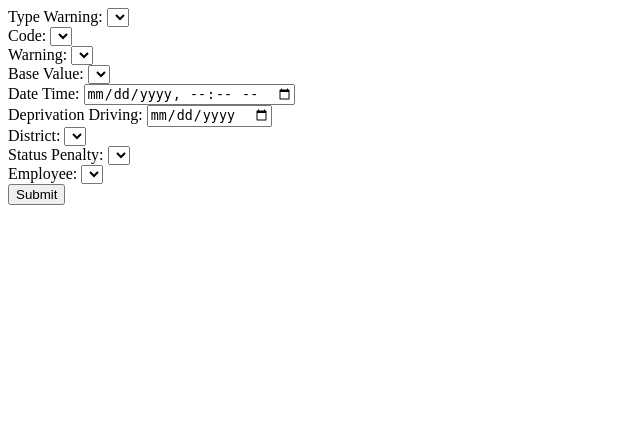
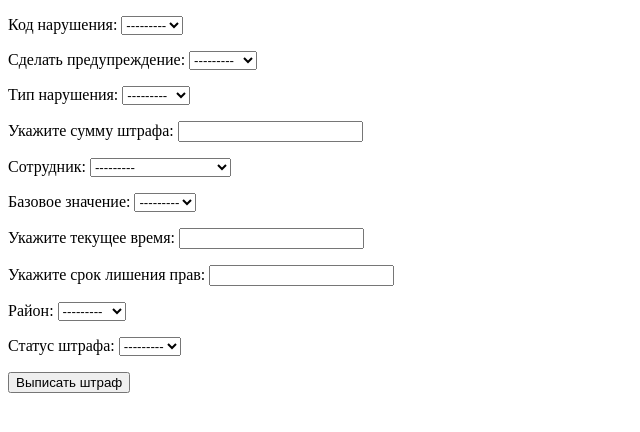
Before and after one commit to Toha11rs/ais_gibdd, a Django app: page /penalty/1/ in a window 1280 px wide. Shown: the top 432 px of the page, without its empty margins (0-640 px from the left). Run offline with Django 4.2, Linux system fonts and the light colour scheme; tables that the repository leaves empty hold one stand-in row (values such as "Sample post"); lists and menus that the app fills with data are empty.

Commit message:
New Penalty

```diff
--- a/ais/models.py
+++ b/ais/models.py
@@ -72,7 +72,7 @@ class Car(models.Model):
 
 
 ###################################
-# VIOLATION
+# PENALTY
 ###################################
 
 class TypeWarning(models.Model):
@@ -105,21 +105,6 @@ class GetWarning(models.Model):
         return f"{self.GetWarning}"
 
 
-class Violation(models.Model):
-    typeWarning = models.ForeignKey(TypeWarning, on_delete=models.CASCADE)
-    code = models.ForeignKey(CodeWarning, on_delete=models.CASCADE)
-    warning = models.ForeignKey(GetWarning, on_delete=models.CASCADE)
-    driver = models.ForeignKey(Driver, on_delete=models.CASCADE)
-
-    class Meta:
-        db_table = 'violation'
-
-
-###################################
-# PENALTY
-###################################
-
-
 class BaseValue (models.Model):
     BaseValue = models.IntegerField()
 
@@ -131,7 +116,7 @@ class BaseValue (models.Model):
 
 
 class District (models.Model):
-    District = models.CharField(max_length=100)
+    District = models.CharField(max_length=200)
 
     class Meta:
         db_table = 'district'
@@ -172,14 +157,31 @@ class Employee(models.Model):
 
 
 class Penalty (models.Model):
+    driver = models.ForeignKey(Driver, on_delete=models.CASCADE)
+    typeWarning = models.ForeignKey(TypeWarning, on_delete=models.CASCADE)
+    code = models.ForeignKey(CodeWarning, on_delete=models.CASCADE)
+    warning = models.ForeignKey(GetWarning, on_delete=models.CASCADE)
     PeymantPenalty = models.IntegerField()
-    BaseValue = models.ForeignKey(BaseValue, on_delete=models.CASCADE)
-    DateTime = models.DateTimeField()
-    DeprivationDriving = models.DateField()
-    Disrict = models.ForeignKey(District, on_delete=models.CASCADE)
-    StatusPenalty = models.ForeignKey(StatusPenalty, on_delete=models.CASCADE)
-    Employee = models.ForeignKey(Employee, on_delete=models.CASCADE)
-    Violation = models.ForeignKey(Violation, on_delete=models.CASCADE)
+    baseValue = models.ForeignKey(BaseValue, on_delete=models.CASCADE)
+    DateTime = models.IntegerField()
+    deprivationDriving = models.IntegerField()
+    district = models.ForeignKey(District, on_delete=models.CASCADE)
+    statusPenalty = models.ForeignKey(StatusPenalty, on_delete=models.CASCADE)
+    employee = models.ForeignKey(Employee, on_delete=models.CASCADE)
 
     class Meta:
         db_table = 'penalty'
+
+###################################
+# VIOLATION
+###################################
+
+
+class Violation(models.Model):
+    typeWarning = models.ForeignKey(TypeWarning, on_delete=models.CASCADE)
+    code = models.ForeignKey(CodeWarning, on_delete=models.CASCADE)
+    warning = models.ForeignKey(GetWarning, on_delete=models.CASCADE)
+    driver = models.ForeignKey(Driver, on_delete=models.CASCADE)
+
+    class Meta:
+        db_table = 'violation'
--- a/ais/views.py
+++ b/ais/views.py
@@ -1,9 +1,7 @@
 from django.shortcuts import render, redirect, get_object_or_404
-from ais.models import Driver, DriverLicense, Car, Penalty, BaseValue, District, StatusPenalty, Employee, Violation, TypeWarning, CodeWarning, GetWarning, District, BaseValue, StatusPenalty, Position, Employee, Violation, Penalty
+from ais.models import Driver, DriverLicense, Car
 from base.forms import SearchForm, ViolationForm, PenaltyForm
 from django.contrib import messages
-from django.http import HttpResponse
-from django.http import HttpResponseRedirect
 
 
 def search_driver_license(request):
@@ -38,9 +36,9 @@ def car_info(request, driver_license_id):
     if request.method == 'POST':
         form = ViolationForm(request.POST)
         if form.is_valid():
-            violation = form.save(commit=False)
-            violation.driver = driver
-            violation.save()
+            penalty = form.save(commit=False)
+            penalty.driver = driver
+            penalty.save()
             messages.success(request, 'Штраф успешно создан')
             return redirect('car_info', driver_license_id=driver_license_id)
         else:
@@ -53,37 +51,27 @@ def car_info(request, driver_license_id):
     return render(request, 'base/search.html', context)
 
 
-def penalty_view(request, driver_id):
-    driver = Driver.objects.get(id=driver_id)
+def penalty_view(request, driver_license_id):
+    driver_license = get_object_or_404(DriverLicense, pk=driver_license_id)
+    driver = driver_license.driver
 
     if request.method == 'POST':
-        violation_form = ViolationForm(request.POST)
-        penalty_form = PenaltyForm(request.POST)
-        if violation_form.is_valid() and penalty_form.is_valid():
-            type_warning = TypeWarning.objects.get(
-                id=request.POST['type_warning'])
-            code_warning = CodeWarning.objects.get(
-                id=request.POST['code_warning'])
-            get_warning = GetWarning.objects.get(
-                id=request.POST['get_warning'])
+        form = PenaltyForm(request.POST)
+        if form.is_valid():
+            penalty = form.save(commit=False)
+            penalty.driver = driver
+            penalty.save()
+            messages.success(request, 'Штраф успешно создан')
+            return redirect('car_info', driver_license_id=driver_license_id)
+        else:
+            messages.error(request, 'Ошибка при созданни штрафа')
+    else:
+        form = PenaltyForm()
 
-            # Сохранение новой записи Violation в базу данных
-            violation = Violation.objects.create(
-                typeWarning=type_warning,
-                code=code_warning,
-                warning=get_warning,
-                driver=driver
-            )
+    context = {
+        'driver': driver,
+        'form': form
 
-            # Сохранение новой записи Penalty в базу данных
-            penalty = penalty_form.save(commit=False)
-            penalty.Violation = violation
-            penalty.save()
+    }
 
-            return HttpResponseRedirect(f'/driver/{driver_id}/')
-
-    else:
-        violation_form = ViolationForm()
-        penalty_form = PenaltyForm()
-
-    return render(request, 'base/penalty.html', {'violation_form': violation_form, 'penalty_form': penalty_form})
+    return render(request, 'base/penalty.html', context)
--- a/base/forms.py
+++ b/base/forms.py
@@ -1,7 +1,5 @@
 from django import forms
 from ais.models import TypeWarning, CodeWarning, GetWarning, Violation, Penalty, BaseValue, District, StatusPenalty, Employee
-from django.forms.widgets import DateTimeInput
-from django.views.generic.edit import CreateView
 
 
 class SearchForm(forms.Form):
@@ -14,7 +12,7 @@ class ViolationForm(forms.ModelForm):
         queryset=TypeWarning.objects.all(), label="Тип нарушения")
     code = forms.ModelChoiceField(
         queryset=CodeWarning.objects.all(), label="Код нарушения")
-    warning = forms.ModelChoiceField(
+    GetWarning = forms.ModelChoiceField(
         queryset=GetWarning.objects.all(), label="Сделать предупреждение")
 
     class Meta:
@@ -23,21 +21,34 @@ class ViolationForm(forms.ModelForm):
 
 
 class PenaltyForm(forms.ModelForm):
-    BaseValue = forms.ModelChoiceField(
+    typeWarning = forms.ModelChoiceField(
+        queryset=TypeWarning.objects.all(), label="Тип нарушения")
+
+    code = forms.ModelChoiceField(
+        queryset=CodeWarning.objects.all(), label="Код нарушения")
+
+    warning = forms.ModelChoiceField(
+        queryset=GetWarning.objects.all(), label="Сделать предупреждение")
+
+    PeymantPenalty = forms.IntegerField(label="Укажите сумму штрафа")
+
+    DateTime = forms.IntegerField(label="Укажите текущее время")
+
+    deprivationDriving = forms.IntegerField(label="Укажите срок лишения прав")
+
+    baseValue = forms.ModelChoiceField(
         queryset=BaseValue.objects.all(), label="Базовое значение")
 
-    District = forms.ModelChoiceField(
+    district = forms.ModelChoiceField(
         queryset=District.objects.all(), label="Район")
 
-    StatusPenalty = forms.ModelChoiceField(
+    statusPenalty = forms.ModelChoiceField(
         queryset=StatusPenalty.objects.all(), label="Статус штрафа")
 
-    Employee = forms.ModelChoiceField(
+    employee = forms.ModelChoiceField(
         queryset=Employee.objects.all(), label="Сотрудник")
-    Violation = forms.ModelChoiceField(
-        queryset=Violation.objects.all(), label="Нарушение")
 
     class Meta:
         model = Penalty
-        fields = ['PeymantPenalty', 'BaseValue', 'DateTime',
-                  'District', 'StatusPenalty', 'Employee', 'Violation']
+        fields = ['code', 'warning', 'typeWarning', 'PeymantPenalty', 'employee', 'baseValue', 'DateTime',
+                  'deprivationDriving', 'district', 'statusPenalty']
--- a/base/urls.py
+++ b/base/urls.py
@@ -22,6 +22,6 @@ urlpatterns = [
     path('', views.search_driver_license,
          name='search_driver_license'),
     path('car_info/<int:driver_license_id>/', views.car_info, name='car_info'),
-    path('penalty/<int:driver_id>/',
+    path('penalty/<int:driver_license_id>/',
          views.penalty_view, name='penalty_view'),
 ]
--- a/templates/base/penalty.html
+++ b/templates/base/penalty.html
@@ -7,64 +7,12 @@
   <title>Document</title>
 </head>
 <body>
-  <form method="POST">
-  {% csrf_token %}
-  <label for="typeWarning">Type Warning:</label>
-  <select name="typeWarning" id="typeWarning">
-    {% for type_warning in type_warnings %}
-      <option value="{{ type_warning.pk }}">{{ type_warning }}</option>
-    {% endfor %}
-  </select><br>
 
-  <label for="code">Code:</label>
-  <select name="code" id="code">
-    {% for code_warning in code_warnings %}
-      <option value="{{ code_warning.pk }}">{{ code_warning }}</option>
-    {% endfor %}
-  </select><br>
+                <form method="POST">
+                  {% csrf_token %}
+                  {{ form.as_p }}
+                  <button type="submit">Выписать штраф</button>
+                </form>
 
-  <label for="warning">Warning:</label>
-  <select name="warning" id="warning">
-    {% for get_warning in get_warnings %}
-      <option value="{{ get_warning.pk }}">{{ get_warning }}</option>
-    {% endfor %}
-  </select><br>
-
-  <label for="baseValue">Base Value:</label>
-  <select name="baseValue" id="baseValue">
-    {% for base_value in base_values %}
-      <option value="{{ base_value.pk }}">{{ base_value }}</option>
-    {% endfor %}
-  </select><br>
-
-  <label for="dateTime">Date Time:</label>
-  <input type="datetime-local" name="dateTime" id="dateTime"><br>
-
-  <label for="deprivationDriving">Deprivation Driving:</label>
-  <input type="date" name="deprivationDriving" id="deprivationDriving"><br>
-
-  <label for="district">District:</label>
-  <select name="district" id="district">
-    {% for district in districts %}
-      <option value="{{ district.pk }}">{{ district }}</option>
-    {% endfor %}
-  </select><br>
-
-  <label for="statusPenalty">Status Penalty:</label>
-  <select name="statusPenalty" id="statusPenalty">
-    {% for status_penalty in status_penalties %}
-      <option value="{{ status_penalty.pk }}">{{ status_penalty }}</option>
-    {% endfor %}
-  </select><br>
-
-  <label for="employee">Employee:</label>
-  <select name="employee" id="employee">
-    {% for employee in employees %}
-      <option value="{{ employee.pk }}">{{ employee }}</option>
-    {% endfor %}
-  </select><br>
-
-  <button type="submit">Submit</button>
-</form>
 </body>
 </html>
```
